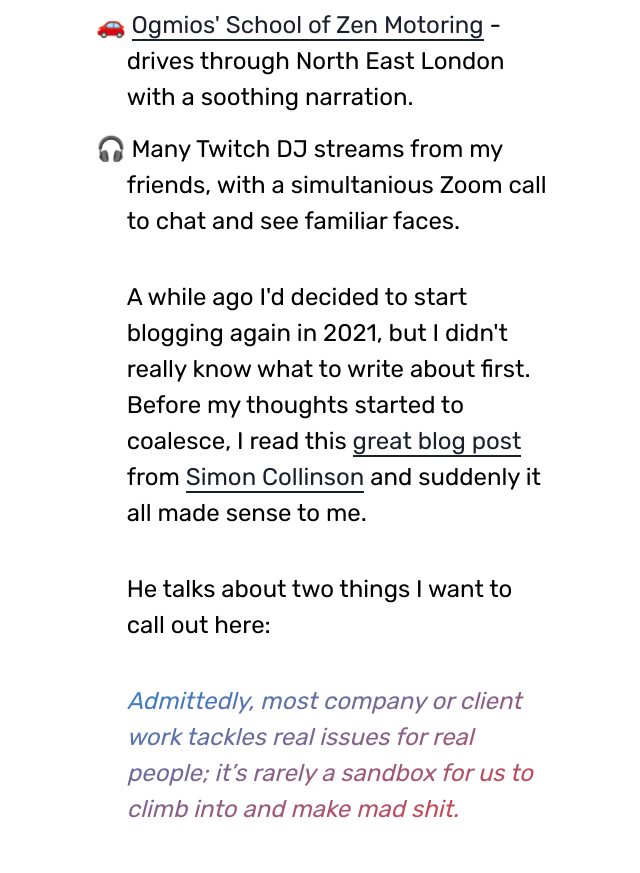
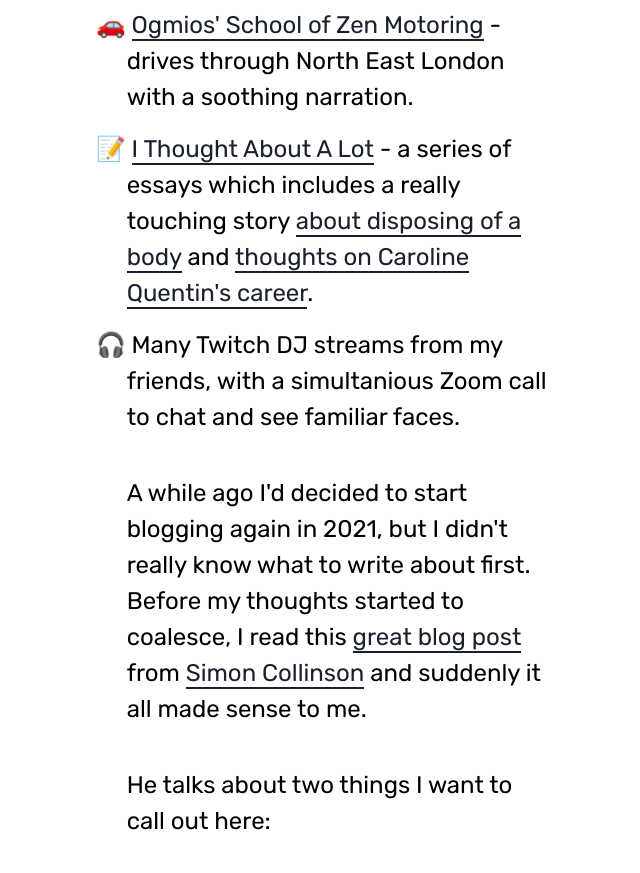
Before and after one commit to tommyp/tommyp.org, a Next.js app: page /lets-make-mad-shit in a window 1280 px wide. Shown: the part 3520-4393 px from the top of the page, without its empty margins (300-940 px from the left). Built offline with nearby package versions, Linux system fonts and the light colour scheme; what tailwindcss-border-gradients would draw is missing.

Commit message:
add i thought about a lot

```diff
--- a/pages/lets-make-mad-shit.js
+++ b/pages/lets-make-mad-shit.js
@@ -83,6 +83,8 @@ const getCreative = () => {
 
             <Li>🚗 <ExtA href="https://www.youtube.com/watch?v=9FEO-XKo4cw">Ogmios&apos; School of Zen Motoring</ExtA> - drives through North East London with a soothing narration.</Li>
 
+            <Li>📝 <ExtA href="https://www.ithoughtaboutthatalot.com/">I Thought About A Lot</ExtA> - a series of essays which includes a really touching story <ExtA href="https://www.ithoughtaboutthatalot.com/how-to-dispose-of-a-body">about disposing of a body</ExtA> and <ExtA href="https://www.ithoughtaboutthatalot.com/why-caroline-quentin-isnt-more-famous">thoughts on Caroline Quentin&apos;s career</ExtA>.</Li>
+
             <Li>🎧 Many Twitch DJ streams from my friends, with a simultanious Zoom call to chat and see familiar faces.</Li>
           </ul>
 
```
